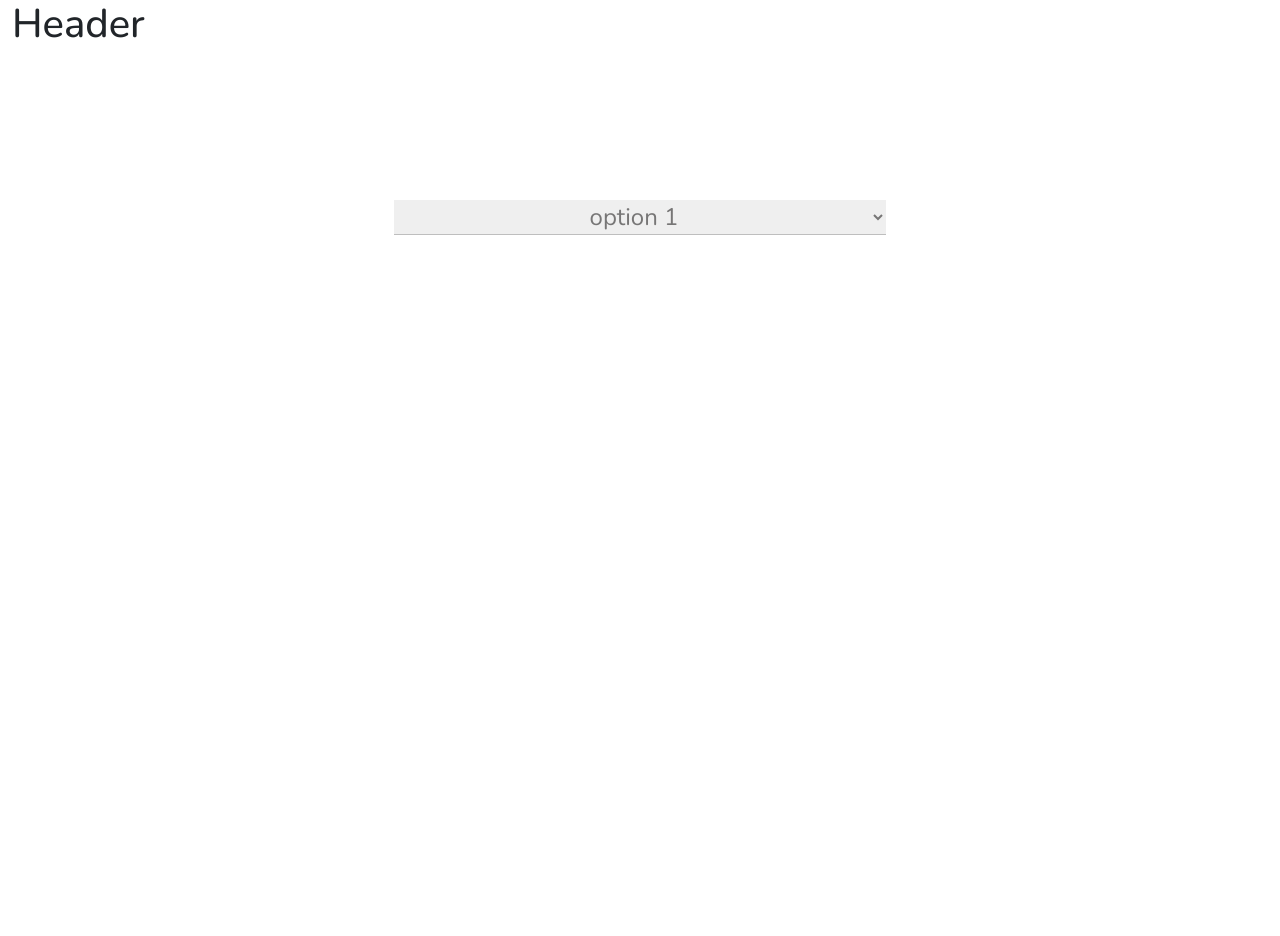
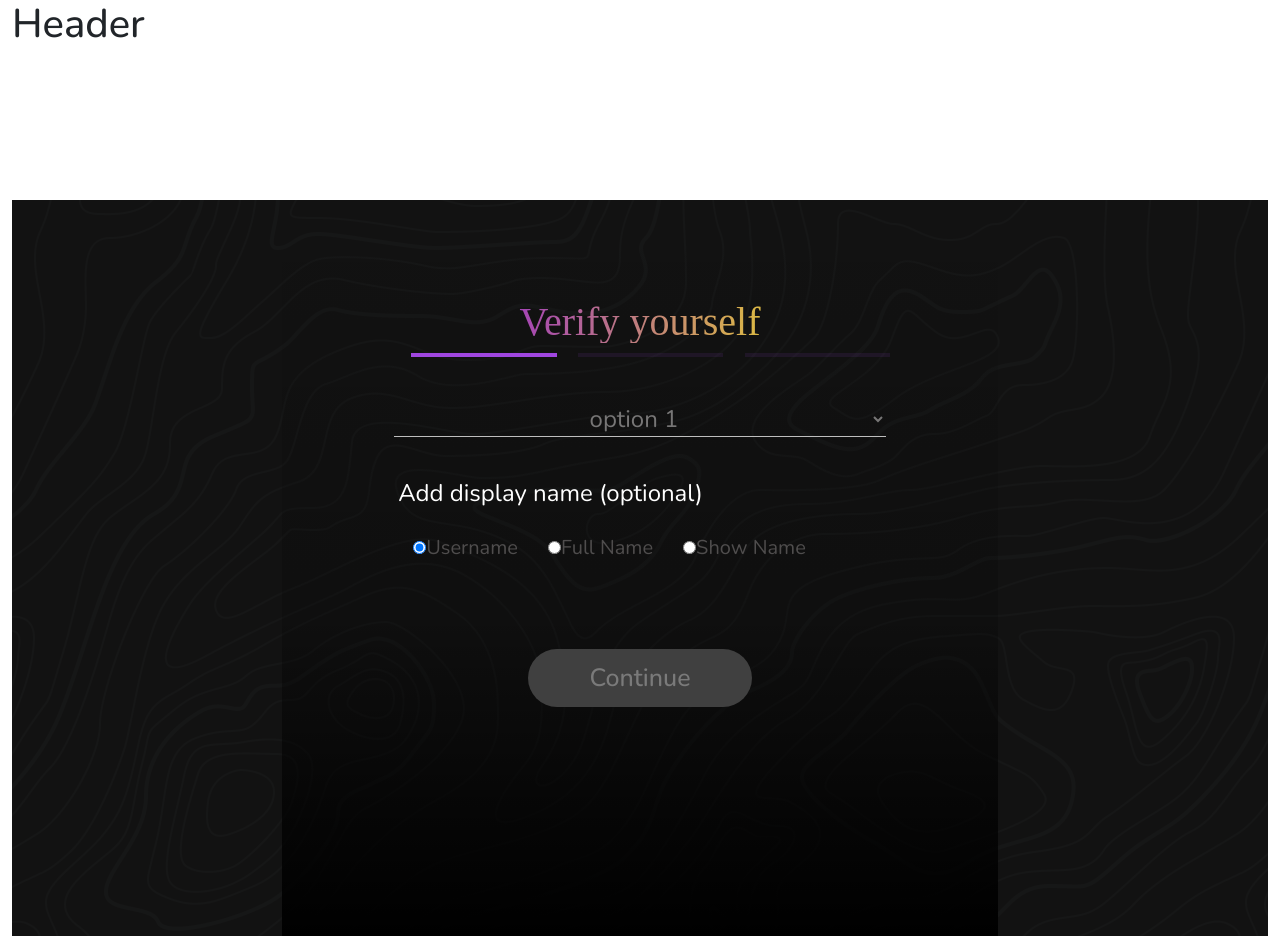
Before and after one commit to maddy12day/amandeep_project, a React (Create React App) app: page / in a window 1280 px wide. Before the commit the page ends 800 px from the top, so only its background shows below. Built offline with nearby package versions, Linux system fonts and the light colour scheme.

Commit message:
Profile page design done

```diff
--- a/src/app/App.js
+++ b/src/app/App.js
@@ -1,6 +1,7 @@
 import { BrowserRouter, Route, Routes } from "react-router-dom";
 import Layout from "./components/layout";
-import Onboarding from "./views/Onboarding/onboarding";
+// import Onboarding from "./views/Onboarding/onboarding";
+import Profile from "./views/Verify/profile";
 
 function App() {
   return (
@@ -8,7 +9,7 @@ function App() {
       <Layout
         component={
           <Routes>
-            <Route path="/" element={<Onboarding />} />
+            <Route path="/" element={<Profile />} />
           </Routes>
         }
       />
--- a/src/app/assets/styles/_input.scss
+++ b/src/app/assets/styles/_input.scss
@@ -45,5 +45,6 @@
     text-align: center;
     color: #777676;
     outline: none;
+    background: transparent;
   }
 }
--- a/src/app/views/Onboarding/onboarding.jsx
+++ b/src/app/views/Onboarding/onboarding.jsx
@@ -5,9 +5,9 @@ import Select from "../../components/forms/select";
 const Onboarding = () => {
     return (
         <>
-        {/* <Input type={"text"} placeholder={"Enter invite code"} name={"usercode"}
+        <Input type={"text"} placeholder={"Enter invite code"} name={"usercode"}
            inputClass={"start-input"} imgSrc={logo}
-        /> */}
+        />
         <Select selectClass={"start-select"} dataArr={[{label:'option 1',value:'option1'}]}/>
         </>
     )
--- /dev/null
+++ b/src/app/views/Verify/profile.js
@@ -0,0 +1,46 @@
+import Select from "../../components/forms/select";
+const Profile = ()=>{
+  return(
+    <>
+    <div className="con">
+    <div className="profile-container">
+    <div className="profile-heading">
+     <h1>Verify yourself</h1>
+    </div>
+    <div className="progress">
+    <span className="progress1 progress-complete"></span>
+    <span className="progress1"></span>
+    <span className="progress1"></span>
+    </div>
+    <div className="profile-select">
+    <Select selectClass={"start-select"} dataArr={[{label:'option 1',value:'option1'}]}/>
+    </div>
+    <div className="profile-paragraph">
+      <p>Add display name (optional)</p>
+    </div>
+    <div className="form-container">
+     <form >
+      <div className="form-radio">
+      <input type="radio" id="user" name="radio_1" value="username" checked="checked"/>
+      <label for="user">Username</label>
+      </div>
+      <div className="form-radio">
+      <input type="radio" id="full" name="radio_2" value="fullname"/>
+      <label for="full">Full Name</label>
+      </div>
+      <div className="form-radio">
+      <input type="radio" id="show" name="radio_3" value="showname"/>
+      <label for="show">Show Name</label>
+      </div>
+     </form>
+     </div>
+     <div className="profile-btn">
+     <button type="submit">Continue</button>
+    </div>
+    </div>
+    </div>
+    </>
+  )
+}
+
+export default Profile;
--- a/src/index.scss
+++ b/src/index.scss
@@ -1,3 +1,113 @@
 @import "~bootstrap/scss/bootstrap";
 @import "./app/assets/styles/general";
 @import "./app/assets/styles/input";
+
+.con {
+  background: url(../src/app/assets/images/bg.webp);
+  // margin-top: -5%;
+  .profile-container {
+    display: flex;
+    flex-direction: column;
+    width: 716px;
+    height: 736px;
+    background: linear-gradient(
+      180deg,
+      rgba(18, 18, 18, 0) 0%,
+      rgba(0, 0, 0, 0.19) 57.49%,
+      #000000 100%
+    );
+    margin: auto;
+    .profile-heading {
+      font-family: "Montserrat";
+      font-style: normal;
+      font-weight: 300;
+      font-size: 64px;
+      line-height: 78px;
+      background: linear-gradient(93.31deg, #8e15e4 0%, #f3ea14 100.9%);
+      -webkit-background-clip: text;
+      -webkit-text-fill-color: transparent;
+      background-clip: text;
+      width: 439px;
+      height: 76.44px;
+      margin: auto;
+      text-align: center;
+      padding-top: 32px;
+      padding-bottom: 0px;
+      margin-bottom: 10px;
+    }
+    .progress {
+      display: flex;
+      justify-content: center;
+      height: 4px;
+      background: transparent;
+      // margin-top: -50%;
+      // padding-bottom: 20px;
+      .progress1 {
+        width: 145.52px;
+        height: 4px;
+        background: rgba(160, 70, 224, 0.1);
+        border: none;
+        margin-left: 3%;
+      }
+      .progress-complete {
+        background-color: #a046e0 !important;
+      }
+    }
+    .profile-select {
+      margin-top: 45px;
+    }
+    .profile-paragraph {
+      text-align: center;
+      margin-top: 40px;
+      margin-right: 25%;
+      font-family: "Nunito";
+      font-style: normal;
+      font-weight: 400;
+      font-size: 24px;
+      line-height: 33px;
+      color: white;
+    }
+    .form-container {
+      display: flex;
+      align-items: center;
+      justify-content: center;
+      form {
+        display: flex;
+        flex-direction: row;
+        margin-right: 10%;
+        margin-left: 1.5%;
+      }
+      .form-radio {
+        margin: 15px;
+        font-family: "Nunito";
+        font-style: normal;
+        font-weight: 400;
+        font-size: 20px;
+        line-height: 12px;
+        color: #4f4d4d;
+      }
+    }
+    .profile-btn {
+      display: flex;
+      align-items: center;
+      justify-content: center;
+      // margin-top: 18%;
+      padding-bottom: 32%;
+      padding-top: 80px;
+      button {
+        width: 223.94px;
+        height: 58px;
+        background: #404040;
+        border-radius: 45px;
+        border: none;
+        font-family: "Nunito";
+        font-style: normal;
+        font-weight: 500;
+        font-size: 25px;
+        line-height: 34px;
+        text-align: center;
+        color: #7a7a7a;
+      }
+    }
+  }
+}
```
